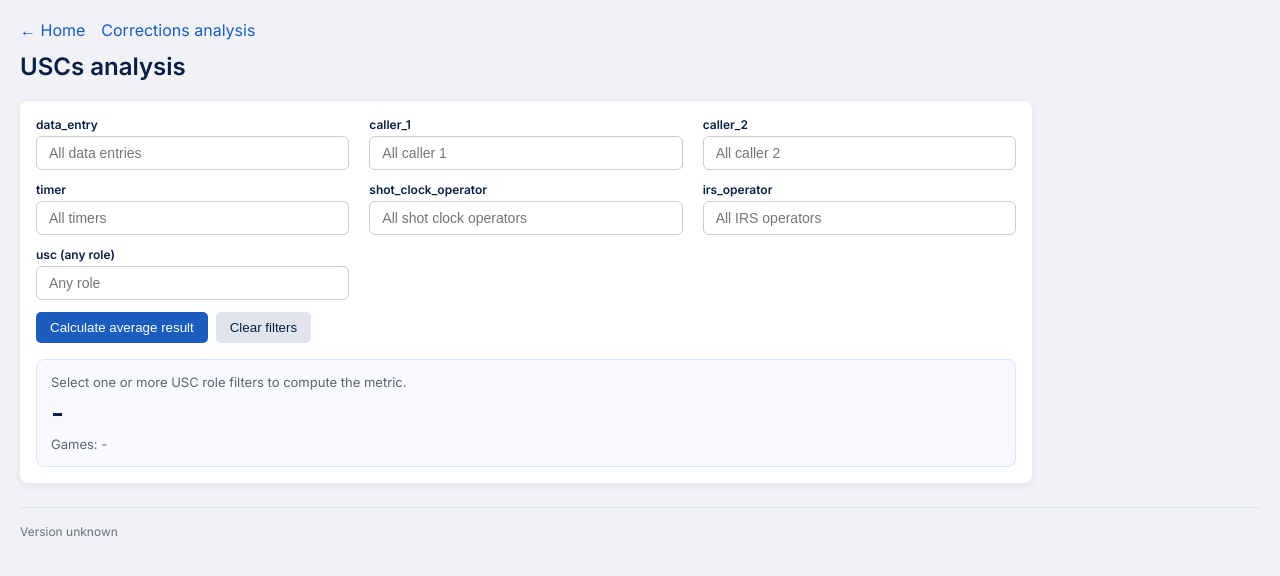
After one commit to elvepo029/reports-automation, a Flask app: page /uscs-analysis in a window 1280 px wide. The commit adds this page. Shown: the top 576 px of the page. Run offline with Flask 3, Linux system fonts and the light colour scheme; data comes from the database, SQL or seed files in the repository.

Commit message:
new screen to show uscs performance through results

```diff
--- a/app.py
+++ b/app.py
@@ -86,6 +86,11 @@ def report_generator():
 @app.route("/corrections-analysis")
 def corrections_analysis():
     return render_template("corrections_analysis.html")
+
+
+@app.route("/uscs-analysis")
+def uscs_analysis():
+    return render_template("uscs_analysis.html")
 
 
 FILTERABLE_CORRECTION_COLUMNS = (
@@ -272,6 +277,153 @@ def api_uscs_for_team(team_code: str):
     names = [row[0] for row in cur.fetchall()]
     conn.close()
     return jsonify(names)
+
+
+@app.route("/api/uscs")
+def api_uscs():
+    """Return all USC names from Usc table (independent from team)."""
+    conn = get_db()
+    cur = conn.cursor()
+    cur.execute(
+        "SELECT DISTINCT name FROM Usc WHERE name IS NOT NULL AND name != '' ORDER BY name"
+    )
+    names = [row[0] for row in cur.fetchall()]
+    conn.close()
+    return jsonify(names)
+
+
+USC_ROLE_COLUMNS = (
+    "data_entry",
+    "caller_1",
+    "caller_2",
+    "timer",
+    "shot_clock_operator",
+    "irs_operator",
+)
+
+
+@app.route("/api/usc_role_options")
+def api_usc_role_options():
+    """Return distinct USC names for the selected role column in Game."""
+    role = request.args.get("role", "").strip()
+    if role != "any" and role not in USC_ROLE_COLUMNS:
+        return jsonify({"error": "invalid role"}), 400
+
+    conn = get_db()
+    cur = conn.cursor()
+    if role == "any":
+        name_set = set()
+        for col in USC_ROLE_COLUMNS:
+            query = f"SELECT DISTINCT {col} FROM Game WHERE {col} IS NOT NULL AND {col} != ''"
+            cur.execute(query)
+            name_set.update(row[0] for row in cur.fetchall())
+        names = sorted(name_set)
+    else:
+        query = f"SELECT DISTINCT {role} FROM Game WHERE {role} IS NOT NULL AND {role} != '' ORDER BY {role}"
+        cur.execute(query)
+        names = [row[0] for row in cur.fetchall()]
+    conn.close()
+    return jsonify(names)
+
+
+@app.route("/api/usc_role_result_average")
+def api_usc_role_result_average():
+    """Return AVG(Game.result) and games count for one USC in one role (read-only)."""
+    role = request.args.get("role", "").strip()
+    usc_name = request.args.get("usc_name", "").strip()
+
+    if role != "any" and role not in USC_ROLE_COLUMNS:
+        return jsonify({"error": "invalid role"}), 400
+    if not usc_name:
+        return jsonify({"error": "usc_name is required"}), 400
+
+    conn = get_db()
+    conn.row_factory = sqlite3.Row
+    cur = conn.cursor()
+    if role == "any":
+        any_role_where = " OR ".join([f"{col} = ?" for col in USC_ROLE_COLUMNS])
+        params = tuple(usc_name for _ in USC_ROLE_COLUMNS)
+        query = f"""
+            SELECT
+                COUNT(*) AS games_count,
+                AVG(result) AS avg_result
+            FROM Game
+            WHERE ({any_role_where})
+              AND result IS NOT NULL
+        """
+        cur.execute(query, params)
+    else:
+        query = f"""
+            SELECT
+                COUNT(*) AS games_count,
+                AVG(result) AS avg_result
+            FROM Game
+            WHERE {role} = ?
+              AND result IS NOT NULL
+        """
+        cur.execute(query, (usc_name,))
+    row = cur.fetchone()
+    conn.close()
+
+    games_count = int(row["games_count"] or 0)
+    avg_result = float(row["avg_result"]) if row["avg_result"] is not None else None
+    return jsonify({
+        "role": role,
+        "usc_name": usc_name,
+        "games_count": games_count,
+        "avg_result": avg_result,
+    })
+
+
+@app.route("/api/uscs_result_average")
+def api_uscs_result_average():
+    """Return AVG(Game.result) and games count for combined USC role filters (read-only)."""
+    role_filters = {}
+    for col in USC_ROLE_COLUMNS:
+        val = request.args.get(col, "").strip()
+        if val:
+            role_filters[col] = val
+    any_usc = request.args.get("any_usc", "").strip()
+
+    if not role_filters and not any_usc:
+        return jsonify({"error": "at least one USC filter is required"}), 400
+
+    where_parts = []
+    params = []
+    for col, val in role_filters.items():
+        where_parts.append(f"{col} = ?")
+        params.append(val)
+    if any_usc:
+        any_role_where = " OR ".join([f"{col} = ?" for col in USC_ROLE_COLUMNS])
+        where_parts.append(f"({any_role_where})")
+        params.extend([any_usc] * len(USC_ROLE_COLUMNS))
+
+    where_clause = " AND ".join(where_parts)
+
+    conn = get_db()
+    conn.row_factory = sqlite3.Row
+    cur = conn.cursor()
+    query = f"""
+        SELECT
+            COUNT(*) AS games_count,
+            AVG(result) AS avg_result
+        FROM Game
+        WHERE {where_clause}
+          AND result IS NOT NULL
+    """
+    cur.execute(query, params)
+    row = cur.fetchone()
+    conn.close()
+
+    games_count = int(row["games_count"] or 0)
+    avg_result = float(row["avg_result"]) if row["avg_result"] is not None else None
+
+    return jsonify({
+        "filters": role_filters,
+        "any_usc": any_usc,
+        "games_count": games_count,
+        "avg_result": avg_result,
+    })
 
 
 @app.route("/api/logistics_counts")
--- a/templates/home.html
+++ b/templates/home.html
@@ -56,6 +56,7 @@
   <div class="nav-cards">
     <a class="nav-card" href="/report-generator">Report generator</a>
     <a class="nav-card" href="/corrections-analysis">Corrections analysis</a>
+    <a class="nav-card" href="/uscs-analysis">USCs analysis</a>
   </div>
   <footer class="app-version-footer">Version {{ app_version }}</footer>
 </body>
--- /dev/null
+++ b/templates/uscs_analysis.html
@@ -0,0 +1,253 @@
+<!DOCTYPE html>
+<html lang="en">
+<head>
+  <meta charset="utf-8">
+  <title>USCs analysis</title>
+  <link href="https://fonts.googleapis.com/css2?family=Inter:wght@400;600&display=swap" rel="stylesheet">
+  <style>
+    body { font-family: 'Inter', sans-serif; background: #f0f2f5; margin: 20px; color: #0A1F44; }
+    .top-links { display: flex; gap: 16px; margin-bottom: 12px; }
+    .top-links a { color: #1B5DBF; text-decoration: none; }
+    .top-links a:hover { text-decoration: underline; }
+    h2 { margin-top: 0; color: #0A1F44; }
+    .panel {
+      background: white;
+      padding: 16px;
+      border-radius: 8px;
+      box-shadow: 0 2px 8px rgba(0,0,0,0.08);
+      max-width: 980px;
+    }
+    .filters {
+      display: grid;
+      grid-template-columns: repeat(auto-fit, minmax(260px, 1fr));
+      gap: 12px 20px;
+      align-items: end;
+    }
+    label { display: block; font-weight: 600; font-size: 12px; margin-bottom: 4px; }
+    select, input {
+      width: 100%;
+      padding: 8px 12px;
+      border: 1px solid #ccc;
+      border-radius: 6px;
+      font-size: 14px;
+      box-sizing: border-box;
+      background: white;
+    }
+    .actions { margin-top: 12px; display: flex; gap: 8px; }
+    button {
+      background: #1B5DBF;
+      color: white;
+      border: none;
+      padding: 8px 14px;
+      border-radius: 5px;
+      cursor: pointer;
+    }
+    button:hover { background: #3A7DD3; }
+    .ghost-btn {
+      background: #e0e4ec;
+      color: #0A1F44;
+    }
+    .ghost-btn:hover { background: #d0d6e6; }
+    .result-card {
+      margin-top: 16px;
+      background: #f8faff;
+      border: 1px solid #d8e6ff;
+      border-radius: 8px;
+      padding: 14px;
+    }
+    .metric { font-size: 28px; font-weight: 700; color: #0A1F44; margin: 6px 0; }
+    .muted { color: #5b6470; font-size: 13px; }
+    .error { margin-top: 12px; color: #c00; display: none; }
+    .app-version-footer {
+      margin-top: 24px;
+      padding-top: 16px;
+      border-top: 1px solid #e0e4ec;
+      font-size: 12px;
+      color: #6b7280;
+    }
+  </style>
+</head>
+<body>
+  <div class="top-links">
+    <a href="/">← Home</a>
+    <a href="/corrections-analysis">Corrections analysis</a>
+  </div>
+
+  <h2>USCs analysis</h2>
+
+  <div class="panel">
+    <div class="filters">
+      <div>
+        <label for="filter-data_entry">data_entry</label>
+        <input type="text" id="filter-data_entry" list="datalist_data_entry" placeholder="All data entries">
+      </div>
+      <div>
+        <label for="filter-caller_1">caller_1</label>
+        <input type="text" id="filter-caller_1" list="datalist_caller_1" placeholder="All caller 1">
+      </div>
+      <div>
+        <label for="filter-caller_2">caller_2</label>
+        <input type="text" id="filter-caller_2" list="datalist_caller_2" placeholder="All caller 2">
+      </div>
+      <div>
+        <label for="filter-timer">timer</label>
+        <input type="text" id="filter-timer" list="datalist_timer" placeholder="All timers">
+      </div>
+      <div>
+        <label for="filter-shot_clock_operator">shot_clock_operator</label>
+        <input type="text" id="filter-shot_clock_operator" list="datalist_shot_clock_operator" placeholder="All shot clock operators">
+      </div>
+      <div>
+        <label for="filter-irs_operator">irs_operator</label>
+        <input type="text" id="filter-irs_operator" list="datalist_irs_operator" placeholder="All IRS operators">
+      </div>
+      <div>
+        <label for="filter-any_usc">usc (any role)</label>
+        <input type="text" id="filter-any_usc" list="datalist_any_usc" placeholder="Any role">
+      </div>
+    </div>
+
+    <datalist id="datalist_data_entry"></datalist>
+    <datalist id="datalist_caller_1"></datalist>
+    <datalist id="datalist_caller_2"></datalist>
+    <datalist id="datalist_timer"></datalist>
+    <datalist id="datalist_shot_clock_operator"></datalist>
+    <datalist id="datalist_irs_operator"></datalist>
+    <datalist id="datalist_any_usc"></datalist>
+
+    <div class="actions">
+      <button id="calculate-btn" type="button">Calculate average result</button>
+      <button id="clear-btn" class="ghost-btn" type="button">Clear filters</button>
+    </div>
+
+    <div id="error" class="error"></div>
+
+    <div class="result-card">
+      <div class="muted" id="result-title">Select one or more USC role filters to compute the metric.</div>
+      <div class="metric" id="avg-result">-</div>
+      <div class="muted" id="games-count">Games: -</div>
+    </div>
+  </div>
+
+  <footer class="app-version-footer">Version {{ app_version }}</footer>
+
+  <script>
+    const calculateBtn = document.getElementById("calculate-btn");
+    const clearBtn = document.getElementById("clear-btn");
+    const errorEl = document.getElementById("error");
+    const avgResultEl = document.getElementById("avg-result");
+    const gamesCountEl = document.getElementById("games-count");
+    const resultTitleEl = document.getElementById("result-title");
+
+    const roleColumns = [
+      "data_entry",
+      "caller_1",
+      "caller_2",
+      "timer",
+      "shot_clock_operator",
+      "irs_operator",
+    ];
+
+    function getFilterValue(role) {
+      const el = document.getElementById(`filter-${role}`);
+      return (el?.value || "").trim();
+    }
+
+    async function loadAllUscOptions() {
+      errorEl.style.display = "none";
+      const datalistIds = [
+        "datalist_data_entry",
+        "datalist_caller_1",
+        "datalist_caller_2",
+        "datalist_timer",
+        "datalist_shot_clock_operator",
+        "datalist_irs_operator",
+        "datalist_any_usc",
+      ];
+      datalistIds.forEach((id) => {
+        const dl = document.getElementById(id);
+        if (dl) dl.innerHTML = "";
+      });
+
+      const res = await fetch("/api/uscs");
+      if (!res.ok) {
+        throw new Error("Could not load USC names");
+      }
+      const names = await res.json();
+      datalistIds.forEach((id) => {
+        const dl = document.getElementById(id);
+        if (!dl) return;
+        names.forEach((name) => {
+          const option = document.createElement("option");
+          option.value = name;
+          dl.appendChild(option);
+        });
+      });
+    }
+
+    async function calculateAverage() {
+      errorEl.style.display = "none";
+      const params = new URLSearchParams();
+      roleColumns.forEach((role) => {
+        const val = getFilterValue(role);
+        if (val) params.set(role, val);
+      });
+      const anyUsc = (document.getElementById("filter-any_usc")?.value || "").trim();
+      if (anyUsc) params.set("any_usc", anyUsc);
+
+      if (!params.toString()) {
+        errorEl.textContent = "At least one USC filter is required.";
+        errorEl.style.display = "block";
+        return;
+      }
+
+      const url = `/api/uscs_result_average?${params.toString()}`;
+      const res = await fetch(url);
+      const data = await res.json();
+      if (!res.ok) {
+        errorEl.textContent = data.error || "Could not compute average.";
+        errorEl.style.display = "block";
+        return;
+      }
+
+      const filterSummary = roleColumns
+        .filter((role) => data.filters && data.filters[role])
+        .map((role) => `${role}=${data.filters[role]}`)
+        .concat(data.any_usc ? [`any_role=${data.any_usc}`] : [])
+        .join(" · ");
+      resultTitleEl.textContent = filterSummary || "USC filter";
+      gamesCountEl.textContent = `Games: ${data.games_count}`;
+      avgResultEl.textContent = data.avg_result === null ? "No data" : data.avg_result.toFixed(2);
+    }
+
+    calculateBtn.addEventListener("click", () => {
+      calculateAverage().catch((err) => {
+        errorEl.textContent = err.message || "Unexpected error";
+        errorEl.style.display = "block";
+      });
+    });
+
+    clearBtn.addEventListener("click", () => {
+      roleColumns.forEach((role) => {
+        const el = document.getElementById(`filter-${role}`);
+        if (el) el.value = "";
+      });
+      const anyUscEl = document.getElementById("filter-any_usc");
+      if (anyUscEl) anyUscEl.value = "";
+      avgResultEl.textContent = "-";
+      gamesCountEl.textContent = "Games: -";
+      resultTitleEl.textContent = "Select one or more USC role filters to compute the metric.";
+      errorEl.style.display = "none";
+      loadAllUscOptions().catch((err) => {
+        errorEl.textContent = err.message || "Unexpected error";
+        errorEl.style.display = "block";
+      });
+    });
+
+    loadAllUscOptions().catch((err) => {
+      errorEl.textContent = err.message || "Unexpected error";
+      errorEl.style.display = "block";
+    });
+  </script>
+</body>
+</html>
```
Also changed, not shown: templates/corrections_analysis.html (+4 -5 lines).
